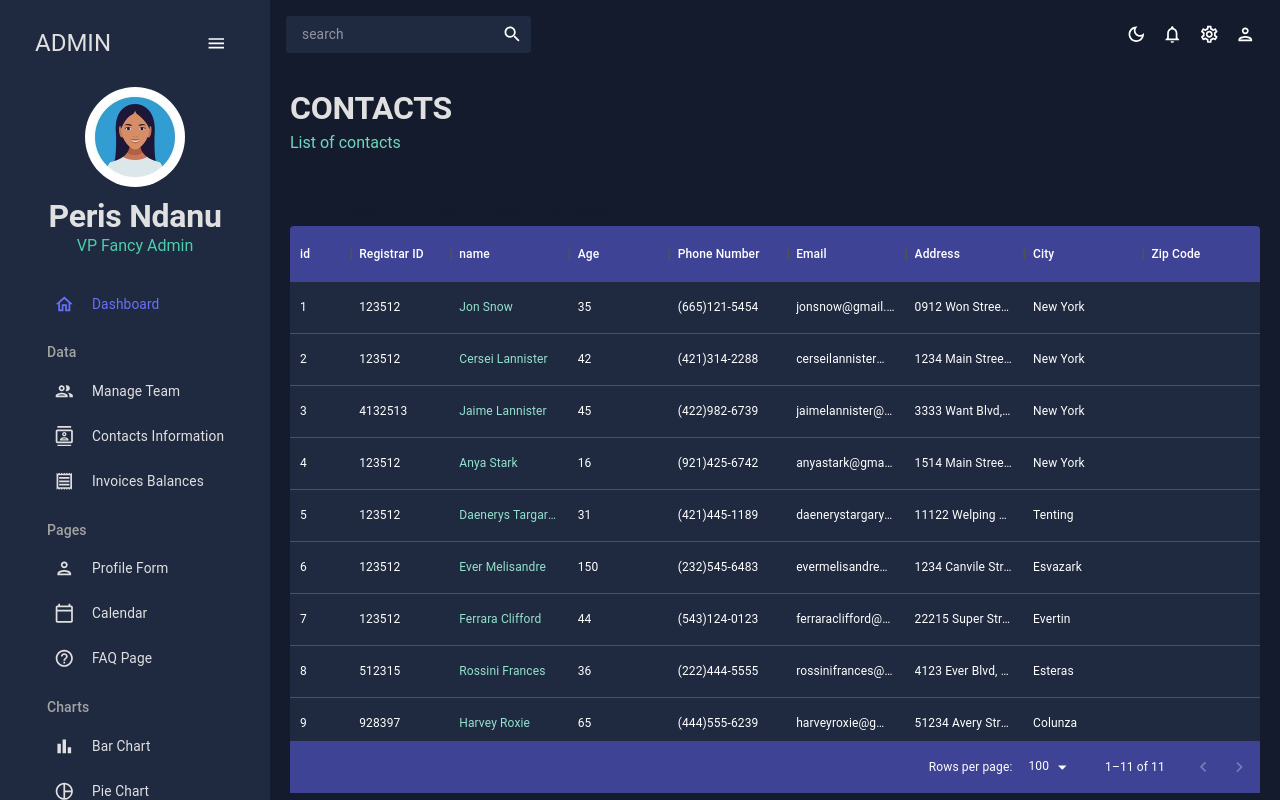
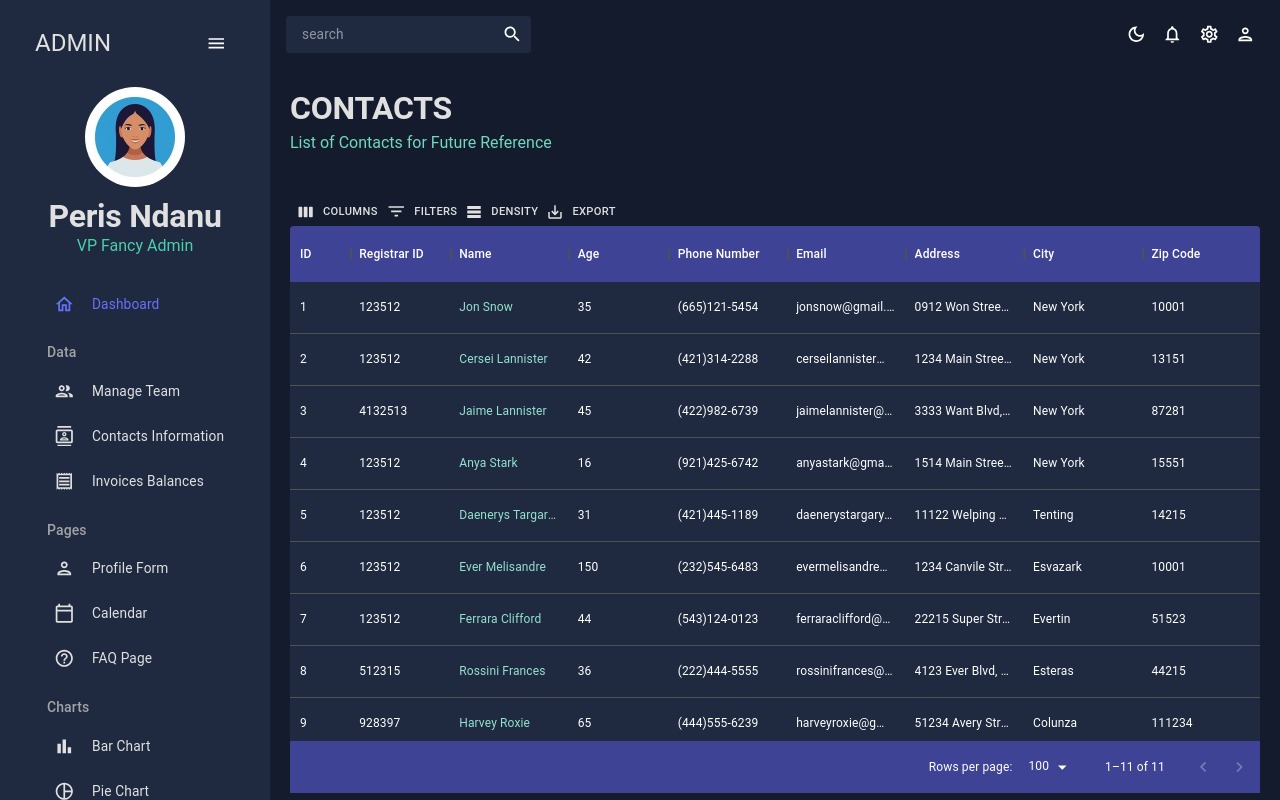
Before and after one commit to mimipeshy/dashboard, a React (Create React App) app: page /contacts in a window 1280 px wide. Built offline with nearby package versions, Linux system fonts and the light colour scheme.

Commit message:
add contacts routes

```diff
--- a/src/scenes/contacts/index.jsx
+++ b/src/scenes/contacts/index.jsx
@@ -9,13 +9,13 @@ const Contacts = () => {
   const theme = useTheme();
   const colors = tokens(theme.palette.mode);
   const columns = [
-    { field: "id", headername: "ID", flex: 0.5 },
+    { field: "id", headerName: "ID", flex: 0.5 },
     { field: "registrarId", headerName: "Registrar ID" },
     {
       field: "name",
-      headername: "Name",
+      headerName: "Name",
       flex: 1,
-      cellClassName: "name-column--cell"
+      cellClassName: "name-column--cell",
     },
     {
       field: "age",
@@ -45,14 +45,18 @@ const Contacts = () => {
       flex: 1,
     },
     {
-      field: "zipcode",
+      field: "zipCode",
       headerName: "Zip Code",
       flex: 1,
     },
   ];
+
   return (
     <Box m="20px">
-      <Header title="CONTACTS" subtitle="List of contacts" />
+      <Header
+        title="CONTACTS"
+        subtitle="List of Contacts for Future Reference"
+      />
       <Box
         m="40px 0 0 0"
         height="75vh"
@@ -80,15 +84,20 @@ const Contacts = () => {
           "& .MuiCheckbox-root": {
             color: `${colors.greenAccent[200]} !important`,
           },
-        }}>
+          "& .MuiDataGrid-toolbarContainer .MuiButton-text": {
+            color: `${colors.grey[100]} !important`,
+          },
+        }}
+      >
         <DataGrid
           rows={mockDataContacts}
           columns={columns}
-          components={{Toolbar:GridToolbar}}
+          components={{ Toolbar: GridToolbar }}
         />
       </Box>
     </Box>
-  )
-}
+  );
+};
+
 
 export default Contacts;
```
